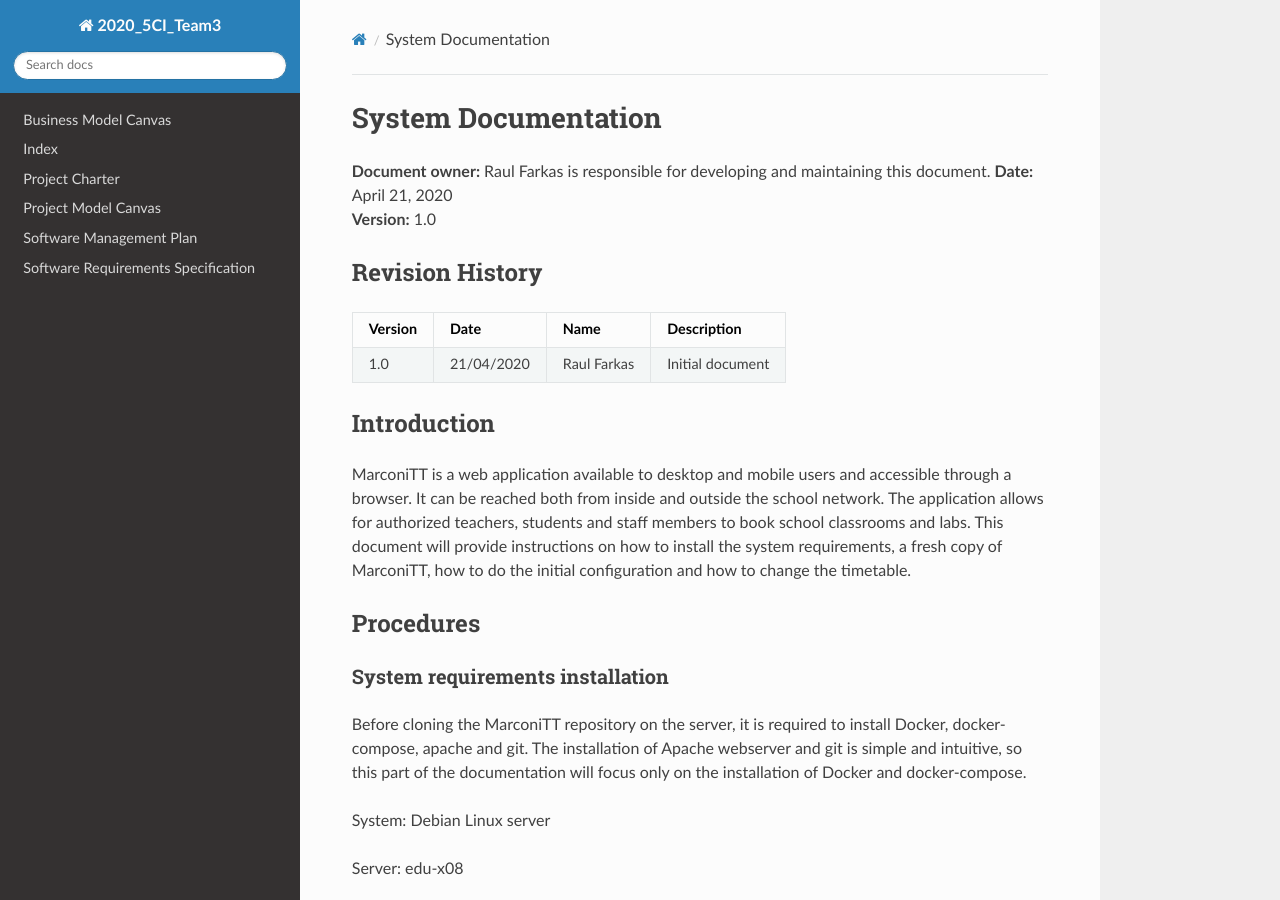
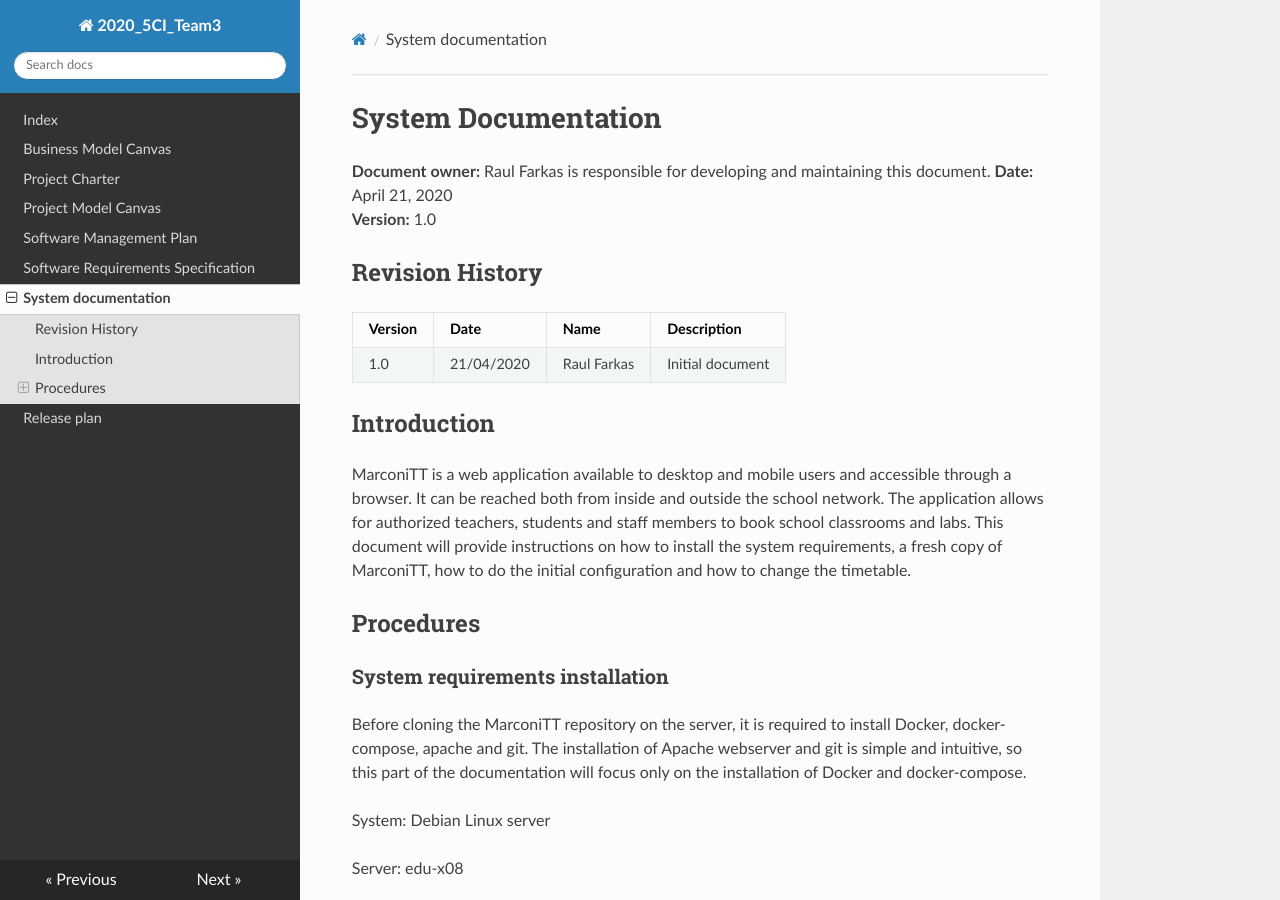
Before and after one commit to TrackyRaul/2020_5CI__team3_Farkas, an MkDocs documentation site: the page built from docs/system_documentation.md, in a window 1280 px wide and 900 px high. Built offline with MkDocs 1.6.1, drawn with Linux system fonts in a browser that asks for light colours; nearby versions of some CDN libraries.

Commit message:
Update mkdocs.yml

```diff
--- a/mkdocs.yml
+++ b/mkdocs.yml
@@ -1,13 +1,13 @@
 site_name: 2020_5CI_Team3
 nav:
-
+    - 'Index': 'index.md'
     - 'Business Model Canvas': 'business_model_canvas.md'
-    - 'Index': 'index.md'
     - 'Project Charter': 'proj_charter.md'
     - 'Project Model Canvas': 'project_model_canvas.md'
     - 'Software Management Plan': 'software_management_plan.md'
     - 'Software Requirements Specification': 'software_requirements_specification.md'
-
+    - 'System documentation': 'system_documentation.md'
+    - 'Release plan': 'release_plan.md'
 
 
 theme:
```
